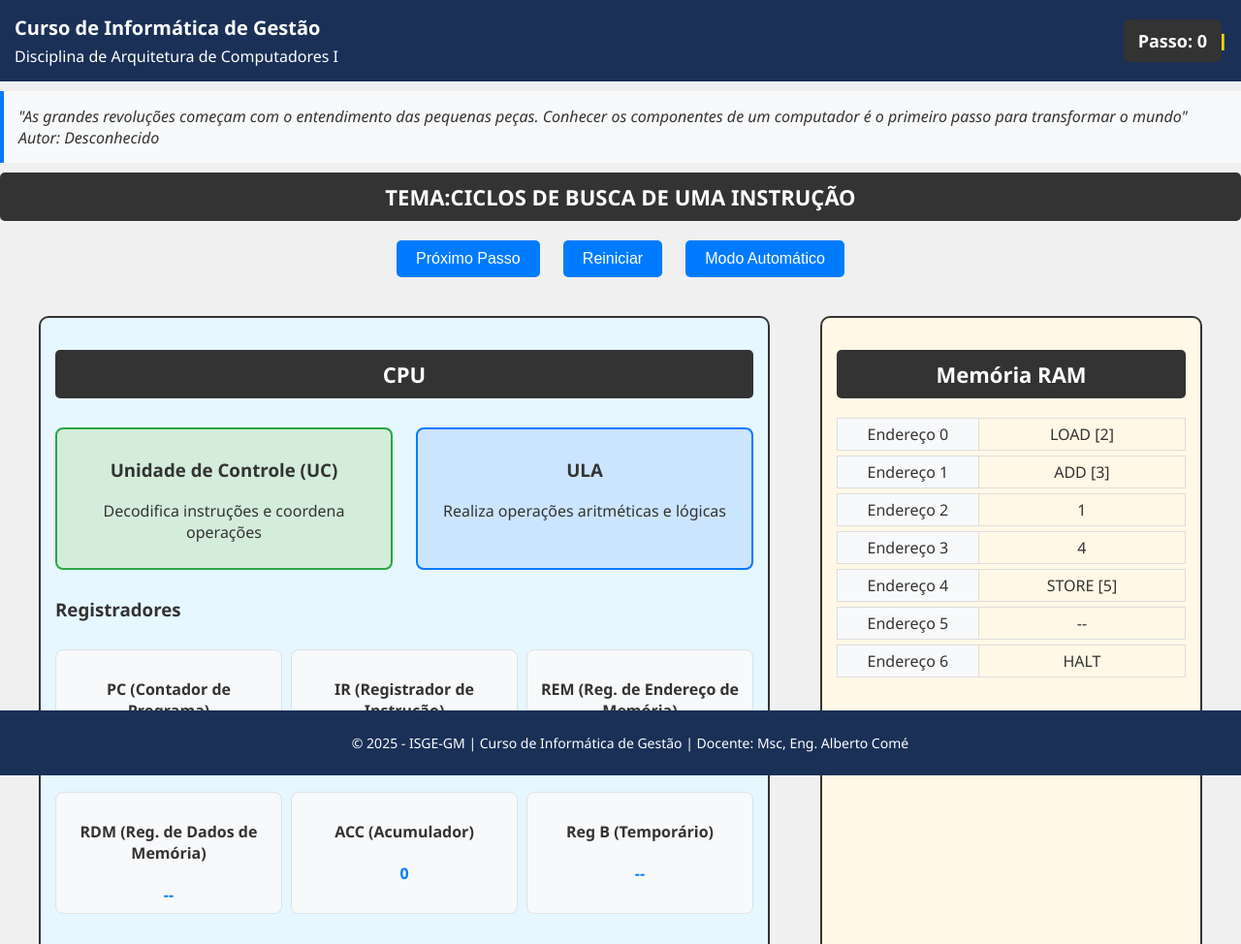
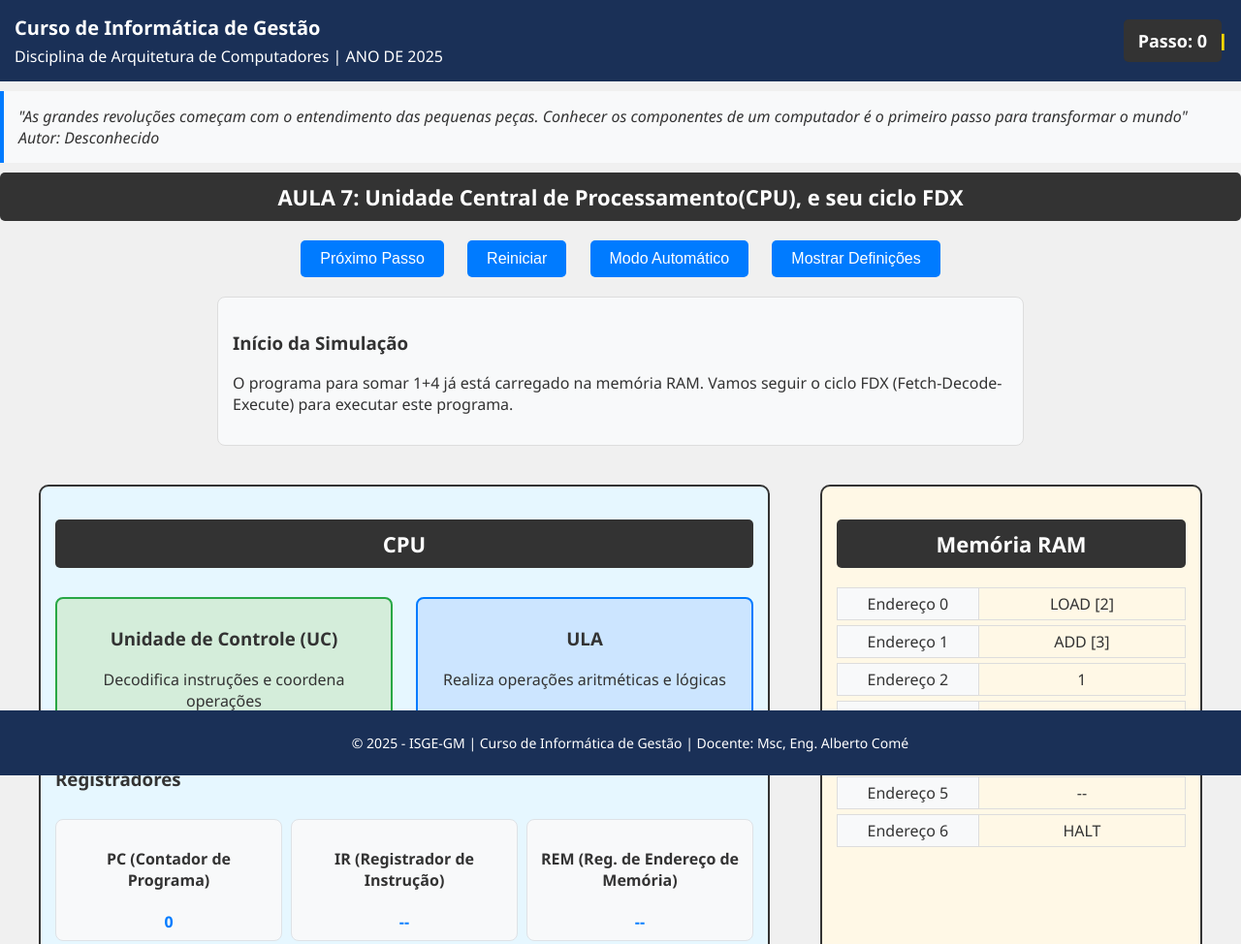
Before and after one commit to acome1983/iacm-digital, a plain HTML site: page index.html in a window 1280 px wide. Shown: the top 974 px of the page at 97% size. Drawn offline with Linux system fonts and the light colour scheme.

Commit message:
Update index.html

```diff
--- a/index.html
+++ b/index.html
@@ -318,7 +318,7 @@
     <div class="header">
         <div class="header-content">
             <h1>Curso de Informática de Gestão</h1>
-            <h2>Disciplina de Arquitetura de Computadores I</h2>
+            <h2>Disciplina de Arquitetura de Computadores  | ANO DE 2025</h2>
         </div>
         <div class="logo">ISGE-GM</div>
     </div>
@@ -327,19 +327,27 @@
         "As grandes revoluções começam com o entendimento das pequenas peças. Conhecer os componentes de um computador é o primeiro passo para transformar o mundo" Autor: Desconhecido
     </div>
 
-    <div class="title">TEMA:CICLOS DE BUSCA DE UMA INSTRUÇÃO</div>
+    <div class="title">AULA 7:  Unidade Central de Processamento(CPU), e seu ciclo FDX</div>
 
     <div class="controls">
         <button id="nextStep">Próximo Passo</button>
         <button id="reset">Reiniciar</button>
         <button id="auto">Modo Automático</button>
+        <button id="toggleDefinitions" class="show-definitions">Mostrar Definições</button>
     </div>
 
     <div class="step-counter">Passo: <span id="stepDisplay">0</span></div>
 
-    <div class="container">
-        <div class="cpu-container">
-            <h2 class="title">CPU</h2>
+    <div class="main-content">
+        <div class="description" id="step-description">
+            <h3>Ciclo FDX (Fetch-Decode-Execute)</h3>
+            <p>Clique em "Próximo Passo" para iniciar a simulação do processamento da soma 1+4.</p>
+        </div>
+
+        <div class="simulation-area">
+            <div class="container">
+                <div class="cpu-container">
+                    <h2 class="title">CPU</h2>
 
             <div class="unit">
                 <div class="component uc" id="uc">
```
